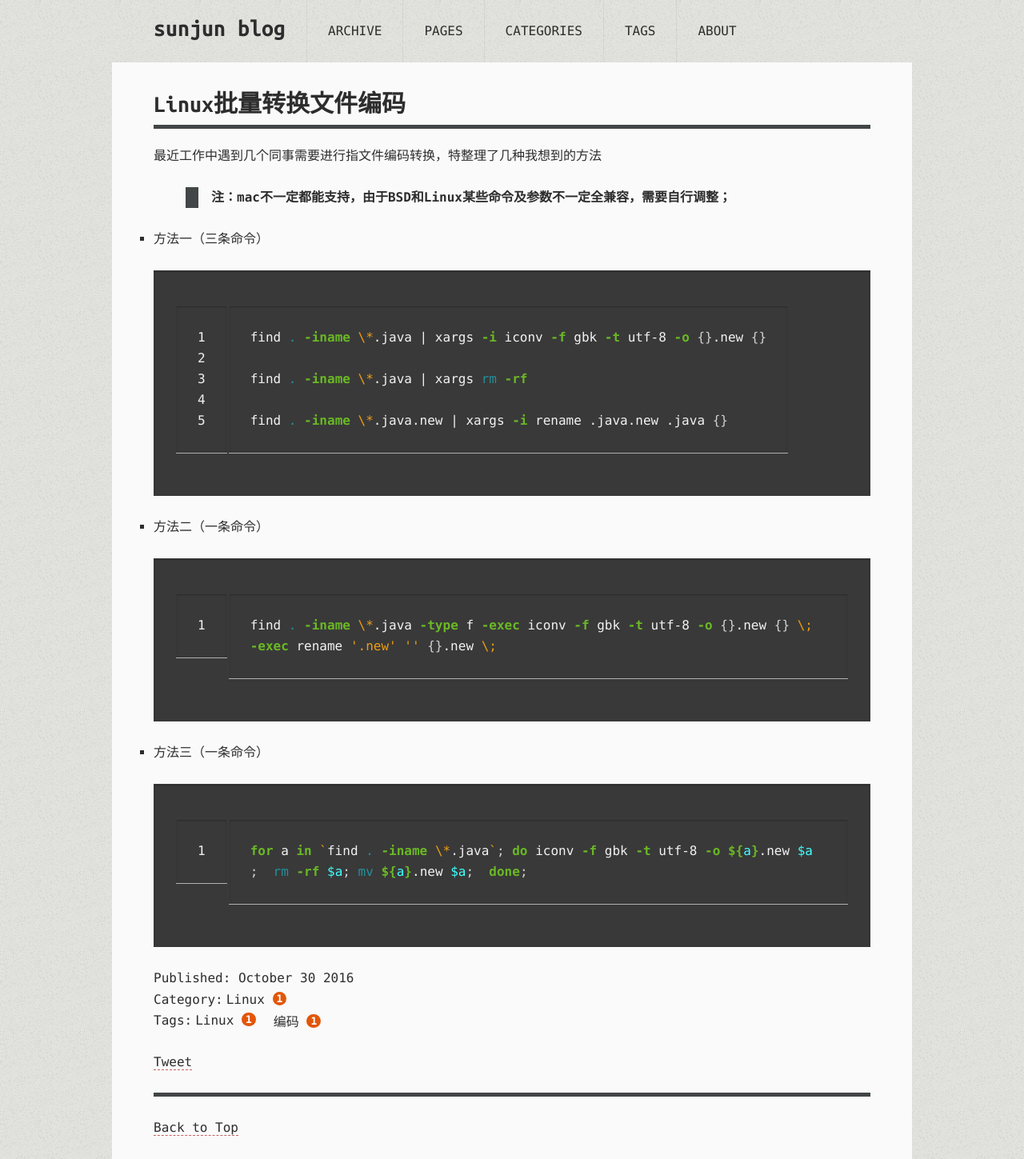
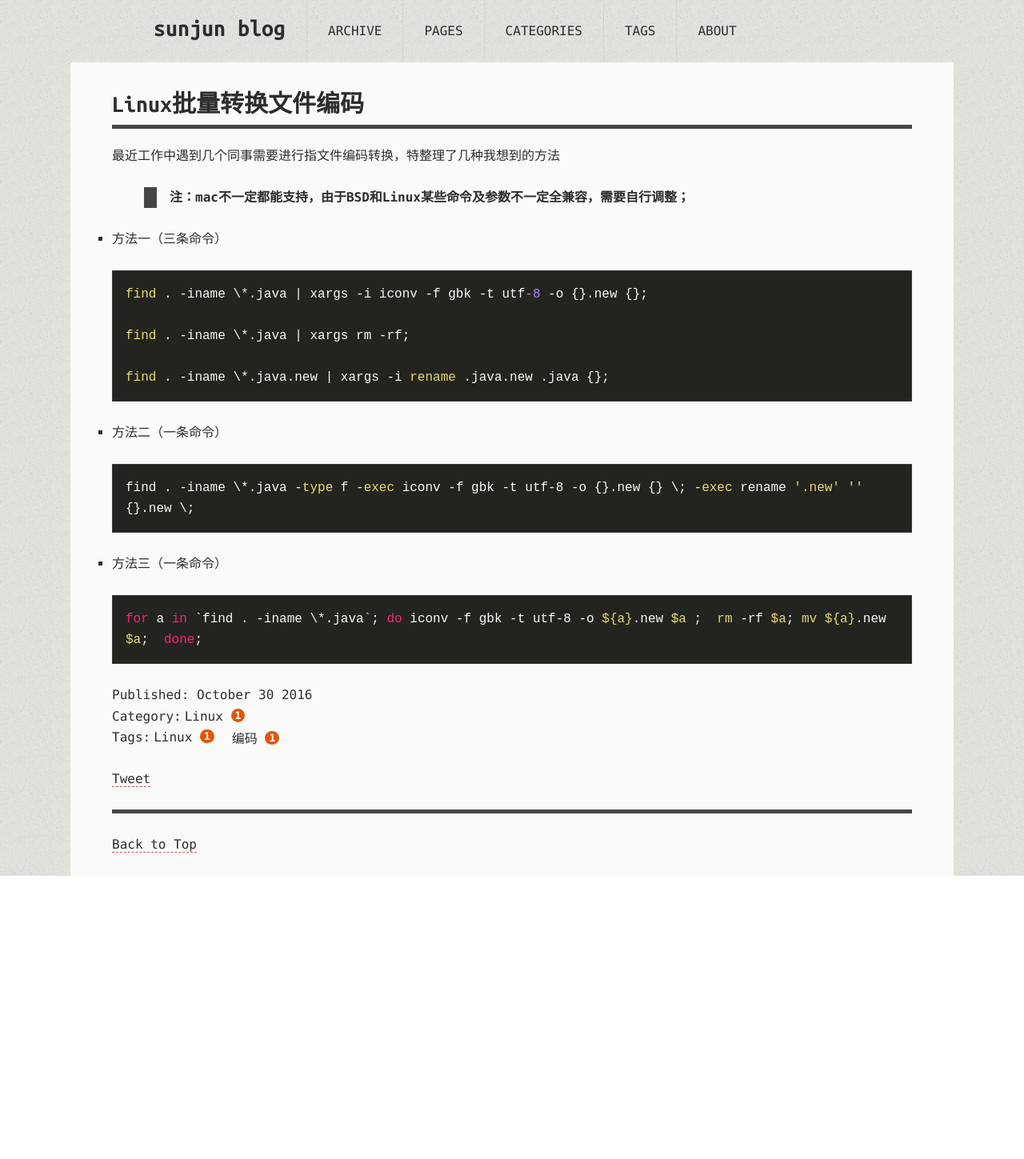
Before and after one commit to sunjun041640/sunjun041640.github.io, a Jekyll site: the page built from _posts/2016-10-30-linux.md, in a window 1280 px wide. Shown: the whole page at 80% size. Built offline with Jekyll 4.4.1, drawn with Linux system fonts in a browser that asks for light colours; nearby versions of some CDN libraries; comment, search, counter and statistics services are not loaded; after the commit the page ends 1095 px from its top, so only the background shows below that.

Commit message:
add page

````diff
--- a/Gemfile
+++ b/Gemfile
@@ -1,5 +1,6 @@
 source "https://rubygems.org"
 
-gem "jekyll", "~> 3.1"
+gem "jekyll"
 gem "jekyll-sitemap"
 gem "pygments.rb"
+gem "jekyll-paginate"
--- a/_config.yml
+++ b/_config.yml
@@ -7,6 +7,10 @@ highlighter: pygments
 
 paginate: 5
 paginate_path: "p:num"
+
+markdown: kramdown
+kramdown:
+  input: GFM
 
 # Themes are encouraged to use these universal variables
 # so be sure to set them if your theme uses them.
--- a/_includes/themes/the-program/default.html
+++ b/_includes/themes/the-program/default.html
@@ -44,8 +44,11 @@
 	</div><!-- body -->
 
 </div><!-- page -->
-<link rel="stylesheet" href="//cdnjs.cloudflare.com/ajax/libs/highlight.js/9.8.0/styles/default.min.css">
-<script src="//cdnjs.cloudflare.com/ajax/libs/highlight.js/9.8.0/highlight.min.js"></script>
+
+<script src="//cdn.bootcss.com/highlight.js/9.8.0/highlight.min.js"></script>
+<link href="//cdn.bootcss.com/highlight.js/9.8.0/styles/monokai-sublime.min.css" rel="stylesheet">
+<script type="text/javascript"> hljs.initHighlightingOnLoad(); </script>
+
 <script>
 	(function(d, s) {
 		var js, fjs = d.getElementsByTagName(s)[0], load = function(url, id) {
--- a/_posts/2016-10-30-linux.md
+++ b/_posts/2016-10-30-linux.md
@@ -13,22 +13,22 @@ tags: [linux, 编码]
 
 - 方法一（三条命令）
 
-{% highlight sh linenos %}
-find . -iname \*.java | xargs -i iconv -f gbk -t utf-8 -o {}.new {}
+```sh
+find . -iname \*.java | xargs -i iconv -f gbk -t utf-8 -o {}.new {};
 
-find . -iname \*.java | xargs rm -rf
+find . -iname \*.java | xargs rm -rf;
 
-find . -iname \*.java.new | xargs -i rename .java.new .java {}
-{% endhighlight %}
+find . -iname \*.java.new | xargs -i rename .java.new .java {};
+```
 
 -  方法二（一条命令）
 
-{% highlight sh linenos %}
+```sh
 find . -iname \*.java -type f -exec iconv -f gbk -t utf-8 -o {}.new {} \; -exec rename '.new' '' {}.new \;
-{% endhighlight %}
+```
 
 - 方法三（一条命令）
 
-{% highlight sh linenos %}
+```sh
 for a in `find . -iname \*.java`; do iconv -f gbk -t utf-8 -o ${a}.new $a ;  rm -rf $a; mv ${a}.new $a;  done;
-{% endhighlight %}
+```
--- a/assets/themes/the-program/css/_base.less
+++ b/assets/themes/the-program/css/_base.less
@@ -149,5 +149,7 @@ Tables from [HTML5 Boilerplate](http://j.mp/rP0wmY)
 No styleguide reference.
 */
 
-table { border-collapse: collapse; border-spacing: 0; }
-td { vertical-align: top; }
+table { border-collapse: collapse; border-spacing: 0; border: #ccc 1px solid; border-top: #ccc 1px solid; border-left: #ccc 1px solid; margin-bottom: 20px}
+td,th { vertical-align: top; border-bottom: #ccc 1px solid; border-right: #ccc 1px solid; padding: 7px;}
+th{background-color: #e9e9e9}
+//tr:hover{background-color: #e9e9e9}
--- a/assets/themes/the-program/css/_mediaqueries.less
+++ b/assets/themes/the-program/css/_mediaqueries.less
@@ -134,12 +134,12 @@
 	} // the-header
 
 	.body {
-		float: left;
+		//float: left;
 		width: 100%;
-		margin-right: -450px;
+		//margin-right: -450px;
 		.unit-body {
 			border-top: 0 none;
-			margin-right: 450px;
+			//margin-right: 450px;
 			padding: @line-height * 1px (@line-height * 2) * 1px;
 		}
 	}
--- a/assets/themes/the-program/css/style.css
+++ b/assets/themes/the-program/css/style.css
@@ -317,9 +317,20 @@ No styleguide reference.
 table {
   border-collapse: collapse;
   border-spacing: 0;
+  border: #ccc 1px solid;
+  border-top: #ccc 1px solid;
+  border-left: #ccc 1px solid;
+  margin-bottom: 20px;
 }
-td {
+td,
+th {
   vertical-align: top;
+  border-bottom: #ccc 1px solid;
+  border-right: #ccc 1px solid;
+  padding: 7px;
+}
+th {
+  background-color: #e9e9e9;
 }
 /*
 Base .mod module from http://j.mp/svs81k
@@ -553,8 +564,14 @@ html {
   background-position: 0 0;
   background-color: #e2e2de;
 }
+.body {
+  width: 100%;
+}
 .body .unit-body {
   background-color: #fafafa;
+  width: 1000px;
+  margin: 0 auto;
+  padding: 0;
 }
 /* LINK */
 a:link {
@@ -580,7 +597,8 @@ pre {
   font-family: consolas, monaco, monospace;
   margin-left: 0;
   margin-right: 0;
-  padding: 1.625em;
+  /*padding: @line-height / @em;*/
+  padding: 0 !import;
   overflow: auto;
   -webkit-box-shadow: inset 0 1px 2px rgba(0, 0, 0, 0.3), 0 1px 0 rgba(255, 255, 255, 0.6);
   -moz-box-shadow: inset 0 1px 2px rgba(0, 0, 0, 0.3), 0 1px 0 rgba(255, 255, 255, 0.6);
@@ -598,8 +616,8 @@ pre {
 }
 .the-header .nav-global {
   text-transform: uppercase;
+  margin: 0 auto;
   width: 1000px;
-  margin: 0 auto;
 }
 .the-header .nav-global .logo {
   text-transform: none;
@@ -729,7 +747,6 @@ pre {
 }
 .unit-article img {
   display: block;
-  margin-left: auto;
   margin-left: auto;
 }
 .unit-article img.left {
@@ -1005,8 +1022,7 @@ pre {
     padding-left: 52px;
   }
   .body {
-    width: 1000px;
-    margin: 0 auto;
+    width: 100%;
   }
   .body .unit-body {
     border-top: 0 none;
````
Also changed, not shown: assets/themes/the-program/css/style.less (+6 -1 lines).
